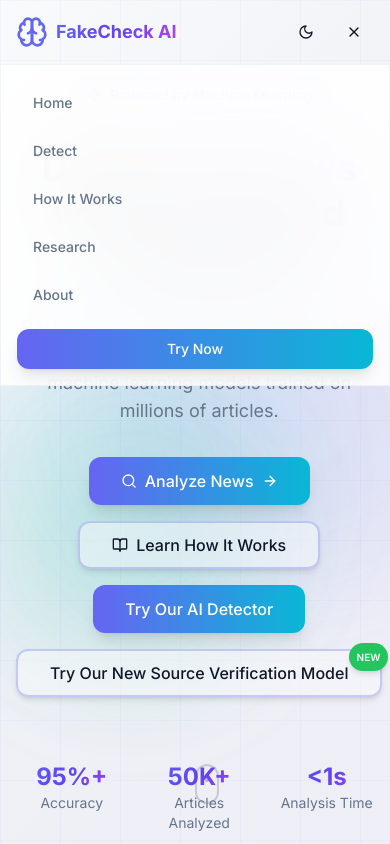
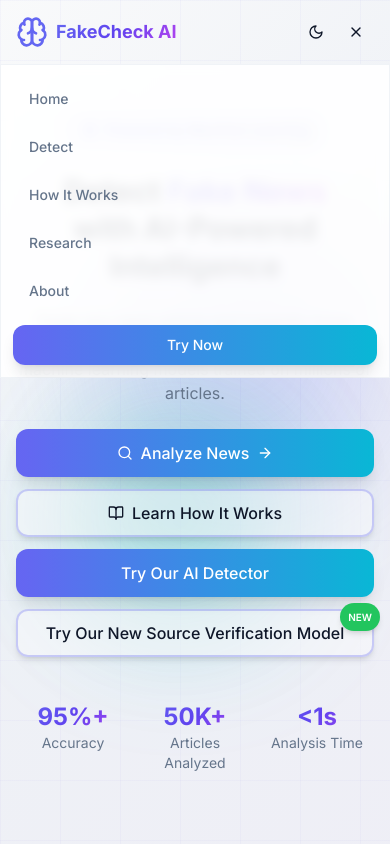
Before and after one commit to El-Vaibhav/Fake-CheckAI, a React (Vite) app: page / in a window 390 px wide. Both pictures are taken after a click on the button 354 px from the left and 32 px from the top of the page. Shown: the top 844 px of the page. Built offline with nearby package versions, Linux system fonts and the light colour scheme; the HTML template or start-up script is replaced by a standard one.

Commit message:
Improve mobile responsiveness and animation performance

```diff
--- a/src/components/HeroSection.tsx
+++ b/src/components/HeroSection.tsx
@@ -8,15 +8,15 @@ export function HeroSection() {
   return (
     <section
       id="home"
-      className="relative min-h-screen flex items-center justify-center overflow-hidden pt-16 lg:pt-20"
+      className="relative min-h-[100svh] flex items-center justify-center overflow-hidden pt-20 pb-10 lg:pt-20 lg:pb-0"
       style={{ background: "var(--gradient-hero)" }}
     >
       {/* Background Elements */}
       <div className="absolute inset-0 overflow-hidden">
         {/* Gradient Orbs */}
-        <div className="absolute top-1/4 left-1/4 w-96 h-96 bg-primary/20 rounded-full blur-3xl animate-pulse-slow" />
-        <div className="absolute bottom-1/4 right-1/4 w-80 h-80 bg-accent/20 rounded-full blur-3xl animate-pulse-slow animation-delay-200" />
-        <div className="absolute top-1/2 right-1/3 w-64 h-64 bg-secondary/20 rounded-full blur-3xl animate-pulse-slow animation-delay-400" />
+        <div className="absolute top-1/4 left-1/4 w-72 h-72 md:w-96 md:h-96 bg-primary/20 rounded-full blur-3xl animate-pulse-slow" />
+        <div className="absolute bottom-1/4 right-1/4 w-56 h-56 md:w-80 md:h-80 bg-accent/20 rounded-full blur-3xl animate-pulse-slow animation-delay-200" />
+        <div className="absolute top-1/2 right-1/3 w-44 h-44 md:w-64 md:h-64 bg-secondary/20 rounded-full blur-3xl animate-pulse-slow animation-delay-400" />
 
         {/* Grid Pattern */}
         <div className="absolute inset-0 bg-[linear-gradient(rgba(79,70,229,0.03)_1px,transparent_1px),linear-gradient(90deg,rgba(79,70,229,0.03)_1px,transparent_1px)] bg-[size:60px_60px]" />
@@ -25,7 +25,7 @@ export function HeroSection() {
       <div className="container mx-auto px-4 sm:px-6 lg:px-8 relative z-10">
         <div className="grid lg:grid-cols-2 gap-12 lg:gap-16 items-center">
           {/* Left Content */}
-          <div className="space-y-8 text-center lg:text-left">
+          <div className="space-y-6 sm:space-y-8 text-center lg:text-left">
             {/* Badge */}
             <div className="inline-flex items-center gap-2 px-4 py-2 rounded-full bg-primary/10 border border-primary/20 text-sm font-medium text-primary animate-fade-in-up">
               <Zap className="w-4 h-4" />
@@ -33,7 +33,7 @@ export function HeroSection() {
             </div>
 
             {/* Headline */}
-            <h1 className="text-4xl sm:text-5xl lg:text-6xl xl:text-7xl font-bold leading-tight animate-fade-in-up animation-delay-100">
+            <h1 className="text-3xl sm:text-5xl lg:text-6xl xl:text-7xl font-bold leading-tight animate-fade-in-up animation-delay-100">
               Detect{" "}
               <span className="gradient-text">Fake News</span>
               <br />
@@ -43,14 +43,14 @@ export function HeroSection() {
             </h1>
 
             {/* Subheading */}
-            <p className="text-lg sm:text-xl text-muted-foreground max-w-xl mx-auto lg:mx-0 animate-fade-in-up animation-delay-200">
+            <p className="text-base sm:text-xl text-muted-foreground max-w-xl mx-auto lg:mx-0 animate-fade-in-up animation-delay-200">
               Paste any news article and instantly know whether it's real or fake using advanced machine learning models trained on millions of articles.
             </p>
 
-            <div className="flex flex-wrap gap-4 justify-center lg:justify-start animate-fade-in-up animation-delay-300 max-w-3xl">
+            <div className="grid grid-cols-1 sm:grid-cols-2 gap-3 sm:gap-4 justify-center lg:justify-start animate-fade-in-up animation-delay-300 max-w-3xl w-full">
 
               <a href="#detect">
-                <Button variant="hero" size="lg" className="group">
+                <Button variant="hero" size="lg" className="group w-full sm:w-auto">
                   <Search className="w-7 h-7" />
                   Analyze News
                   <ArrowRight className="w-7 h-7 transition-transform group-hover:translate-x-1" />
@@ -58,7 +58,7 @@ export function HeroSection() {
               </a>
 
               <a href="#how-it-works">
-                <Button variant="hero-outline" size="lg">
+                <Button variant="hero-outline" size="lg" className="w-full sm:w-auto">
                   <BookOpen className="w-7 h-7" />
                   Learn How It Works
                 </Button>
@@ -67,6 +67,7 @@ export function HeroSection() {
               <Button
                 variant="hero"
                 size="lg"
+                className="w-full sm:w-auto"
                 onClick={() => navigate("/ai-detector")}
               >
                 Try Our AI Detector
@@ -75,7 +76,7 @@ export function HeroSection() {
               <Button
                 variant="hero-outline"
                 size="lg"
-                className="relative"
+                className="relative w-full sm:w-auto"
                 onClick={() => navigate("/cross-verify")}
               >
                 Try Our New Source Verification Model
@@ -90,7 +91,7 @@ export function HeroSection() {
 
 
             {/* Stats */}
-            <div className="grid grid-cols-3 gap-4 pt-8 animate-fade-in-up animation-delay-400">
+            <div className="grid grid-cols-3 gap-2 sm:gap-4 pt-5 sm:pt-8 animate-fade-in-up animation-delay-400">
               {[
                 { value: "95%+", label: "Accuracy" },
                 { value: "50K+", label: "Articles Analyzed" },
@@ -186,7 +187,7 @@ export function HeroSection() {
       </div>
 
       {/* Scroll Indicator */}
-      <div className="absolute bottom-8 left-1/2 -translate-x-1/2 animate-bounce">
+      <div className="absolute bottom-4 sm:bottom-8 left-1/2 -translate-x-1/2 animate-bounce hidden sm:block">
         <div className="w-6 h-10 rounded-full border-2 border-muted-foreground/30 flex items-start justify-center p-2">
           <div className="w-1 h-2 bg-muted-foreground/50 rounded-full animate-pulse" />
         </div>
--- a/src/components/Navbar.tsx
+++ b/src/components/Navbar.tsx
@@ -67,12 +67,12 @@ export function Navbar() {
           </div>
 
           {/* Right Side Actions */}
-          <div className="flex items-center gap-2">
+          <div className="flex items-center gap-1 sm:gap-2">
             <Button
               variant="ghost"
               size="icon"
               onClick={() => setIsDark(!isDark)}
-              className="rounded-full"
+              className="rounded-full h-9 w-9 sm:h-10 sm:w-10"
             >
               {isDark ? <Sun className="w-5 h-5" /> : <Moon className="w-5 h-5" />}
             </Button>
@@ -98,7 +98,7 @@ export function Navbar() {
             <Button
               variant="ghost"
               size="icon"
-              className="lg:hidden rounded-full"
+              className="lg:hidden rounded-full h-9 w-9"
               onClick={() => setIsMobileMenuOpen(!isMobileMenuOpen)}
             >
               {isMobileMenuOpen ? <X className="w-5 h-5" /> : <Menu className="w-5 h-5" />}
@@ -113,7 +113,7 @@ export function Navbar() {
           isMobileMenuOpen ? "max-h-96 opacity-100" : "max-h-0 opacity-0"
         }`}
       >
-        <div className="glass-strong border-t border-border/50 px-4 py-4 space-y-1">
+        <div className="glass-strong border-t border-border/50 px-3 py-3 space-y-1">
           {navItems.map((item) => (
             <a
               key={item.name}
--- a/src/index.css
+++ b/src/index.css
@@ -119,11 +119,13 @@
 
   html {
     scroll-behavior: smooth;
+    -webkit-text-size-adjust: 100%;
   }
 
   body {
     @apply bg-background text-foreground font-sans antialiased;
     font-family: 'Inter', system-ui, sans-serif;
+    text-rendering: optimizeLegibility;
   }
 }
 
@@ -284,3 +286,35 @@
 .animation-delay-500 {
   animation-delay: 500ms;
 }
+
+@media (max-width: 768px) {
+  .glass,
+  .glass-strong {
+    backdrop-filter: blur(6px);
+  }
+
+  .animate-float,
+  .animate-pulse-slow,
+  .animate-bounce {
+    animation: none !important;
+  }
+
+  .hover-lift:hover {
+    transform: none;
+    box-shadow: var(--shadow-lg);
+  }
+}
+
+@media (prefers-reduced-motion: reduce) {
+  html {
+    scroll-behavior: auto;
+  }
+
+  *,
+  *::before,
+  *::after {
+    animation-duration: 0.01ms !important;
+    animation-iteration-count: 1 !important;
+    transition-duration: 0.01ms !important;
+  }
+}
```
